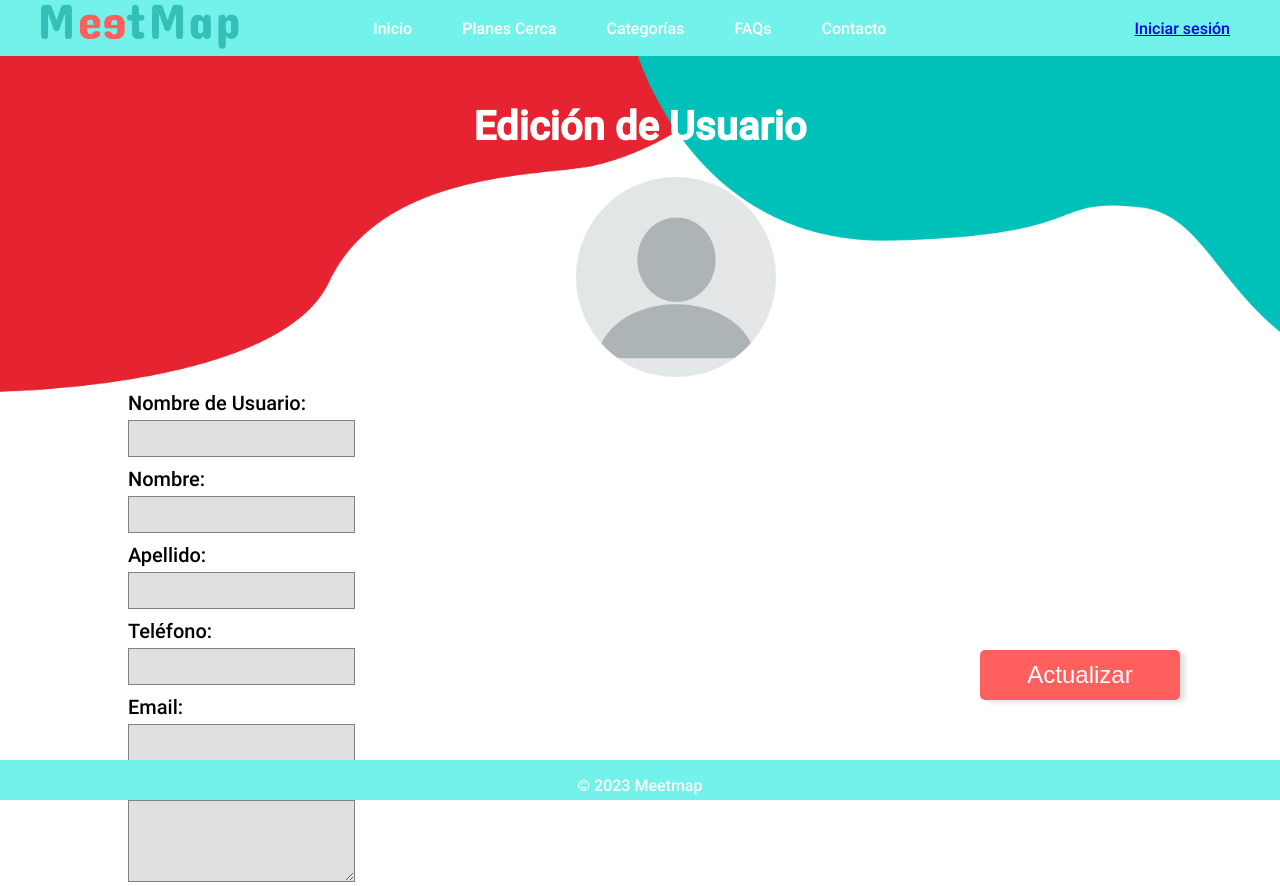
After one commit to AntonioSoto01/meetmap23-24, a PHP site: page /editProfile.html in a window 1280 px wide. The commit adds this page. Run offline with PHP 8.4, Linux system fonts and the light colour scheme.

Commit message:
Añadido editar perfil

```diff
--- /dev/null
+++ b/editProfile.html
@@ -0,0 +1,73 @@
+<!DOCTYPE html>
+<html>
+	<head>
+		<title>Mapa</title>
+		<meta charset="UTF-8" />
+		<meta name="author" content="Daniel García Ayala"/>
+		<meta name="description" content="Mapa"/>
+		<meta name="editor" content="Manual"/>
+        <meta name="keywords" lang="es" content=""/>
+        <link rel="stylesheet" type="text/css" href="style.css">
+	</head>
+	<body>
+        <header>
+            <div class="logo">
+                <a href="#"><img src="meetmap.png" alt="Logo de la empresa"></a>
+            </div>
+            <nav>
+                <ul class="menu">
+                    <li><a href="#">Inicio</a></li>
+                    <li><a href="#">Planes Cerca</a></li>
+                    <li><a href="#">Categorías</a></li>
+                    <li><a href="#">FAQs</a></li>
+                    <li><a href="#">Contacto</a></li>
+                </ul>
+            </nav>
+            <div class="login">
+                <i class="fa fa-user"></i>
+                <a href="#" id="mostrarPopup">Iniciar sesión</a>
+
+                <div id="popup" class="popup">
+                    <div class="popup-contenido">
+                        <span class="cerrar" id="cerrarPopup">&times;</span>
+                        <h2>Iniciar sesión</h2>
+                        <form>
+                            <label>Nombre de usuario<br><input type="text" placeholder="Usuario" required></label><br><br>
+                            <label>Contraseña<br><input type="password" placeholder="Contraseña" required></label><br><br>
+                            <button type="submit">Iniciar sesión</button>
+                        </form>
+                    </div>
+                </div>
+
+            </div>
+        </header>
+        <div class="container-form">
+            <h1>Edición de Usuario</h1>
+            <img id="imagen" src="user.png"/>
+            <form>
+                <label for="usuario">Nombre de Usuario:</label>
+                <input type="text" id="usuario" name="usuario">
+
+                <label for="nombre">Nombre:</label>
+                <input type="text" id="nombre" name="nombre">
+
+                <label for="apellido">Apellido:</label>
+                <input type="text" id="apellido" name="apellido">
+
+                <label for="telefono">Teléfono:</label>
+                <input type="text" id="telefono" name="telefono">
+
+                <label for="email">Email:</label>
+                <input type="email" id="email" name="email">
+
+                <label for="descripcion">Descripción:</label>
+                <textarea id="descripcion" name="descripcion" rows="4"></textarea>
+                    <button class="btn-actualizar" type="submit" value="Actualizar">Actualizar</button>
+                </div>
+            </form>
+        <footer class="pie-pagina">
+            <p>&copy; 2023 Meetmap</p>
+        </footer>
+        <script type = "text/javascript" src="./script.js"></script>
+	</body>
+</html>
--- a/style.css
+++ b/style.css
@@ -338,3 +338,63 @@ header {
     color: #ff0000;
     cursor: pointer;
 }
+
+/*FORMULARIO*/
+
+.container-form {
+    width: 100%;
+    background-image: url("./fondoform.png");
+    background-size: cover;
+    padding-top: 20px;
+    text-align: left;
+}
+
+#imagen {
+    border-radius: 50%;
+    width: 200px;
+    height: 200px;
+    margin-left: 45%;
+}
+
+h1 {
+    font-size: 24px;
+    text-align: center;
+    color: white;
+    font-size: 40px;
+}
+
+form {
+    width: 80%;
+    margin: 0 auto;
+}
+
+label {
+    display: block;
+    margin-top: 10px;
+    font-size: 20px;
+    font-weight: 500;
+}
+
+input, textarea {
+    width: 20%;
+    padding: 10px;
+    margin-top: 5px;
+    background-color: #e0e0e0;
+    border: 1px solid #818181;
+}
+
+.btn-actualizar {
+    width: 200px;
+    height: 50px;
+    position: fixed;
+    bottom: 100px;
+    right: 100px;
+    background-color: #FF5F5D;
+    color: #fff;
+    box-shadow: 5px 2px 5px #00000020;
+    font-size: 24px;
+    padding: 10px 20px;
+    border: none;
+    border-radius: 5px;
+    cursor: pointer;
+}
```
Also changed, not shown: fondoform.png (added), user.png (added).
